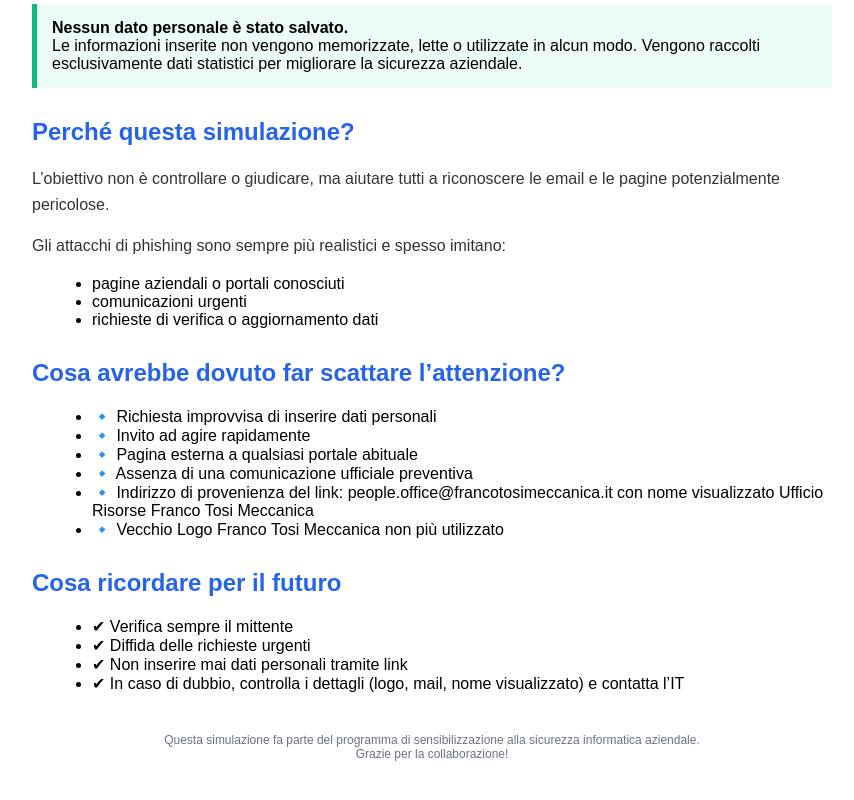
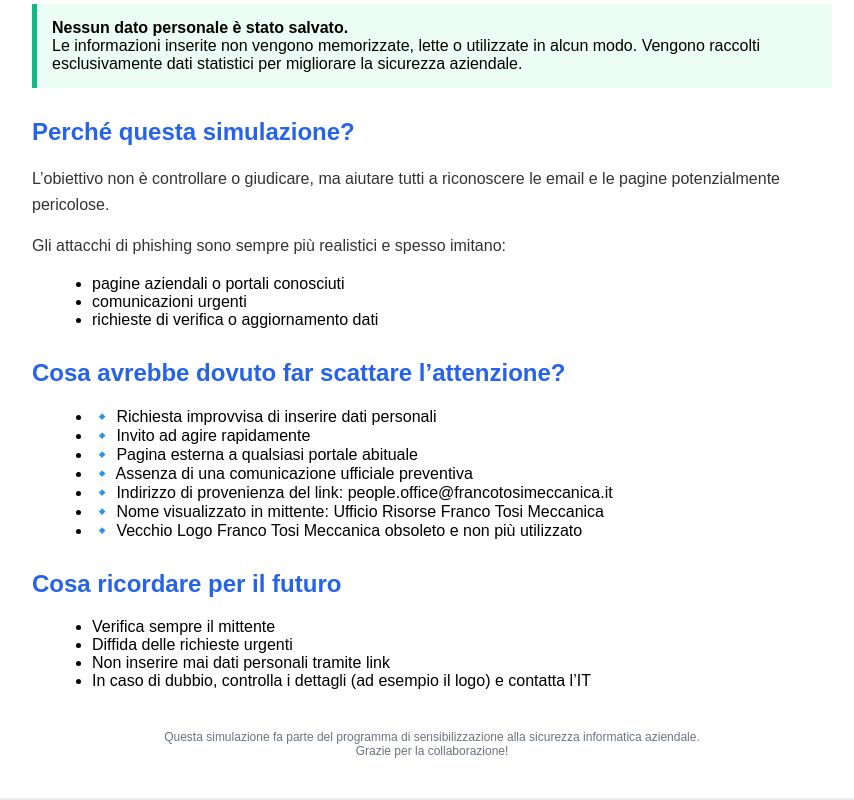
Before and after one commit to Nyki94/awareness-phishing, a plain HTML site: page index.html in a window 1280 px wide. Shown: the part 348-1148 px from the top of the page, without its empty margins (208-1062 px from the left). Drawn offline with Linux system fonts and the light colour scheme.

```diff
--- a/index.html
+++ b/index.html
@@ -116,15 +116,16 @@
         <li>🔹 Invito ad agire rapidamente</li>
         <li>🔹 Pagina esterna a qualsiasi portale abituale</li>
         <li>🔹 Assenza di una comunicazione ufficiale preventiva</li>
-        <li>🔹 Indirizzo di provenienza del link: people.office@francotosimeccanica.it con nome visualizzato Ufficio Risorse Franco Tosi Meccanica</li>
-        <li>🔹 Vecchio Logo Franco Tosi Meccanica non più utilizzato</li>
+        <li>🔹 Indirizzo di provenienza del link: people.office@francotosimeccanica.it</li>
+        <li>🔹 Nome visualizzato in mittente: Ufficio Risorse Franco Tosi Meccanica</li>
+        <li>🔹 Vecchio Logo Franco Tosi Meccanica obsoleto e non più utilizzato</li>
     </ul>
     <h2>Cosa ricordare per il futuro</h2>
     <ul>
-        <li>✔ Verifica sempre il mittente</li>
-        <li>✔ Diffida delle richieste urgenti</li>
-        <li>✔ Non inserire mai dati personali tramite link</li>
-        <li>✔ In caso di dubbio, controlla i dettagli (logo, mail, nome visualizzato) e contatta l’IT</li>
+        <li>Verifica sempre il mittente</li>
+        <li>Diffida delle richieste urgenti</li>
+        <li>Non inserire mai dati personali tramite link</li>
+        <li>In caso di dubbio, controlla i dettagli (ad esempio il logo) e contatta l’IT</li>
     </ul>
 
     <div class="footer">
```
